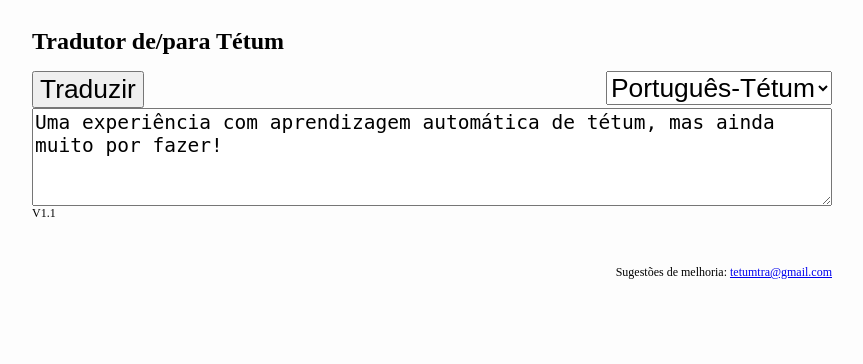
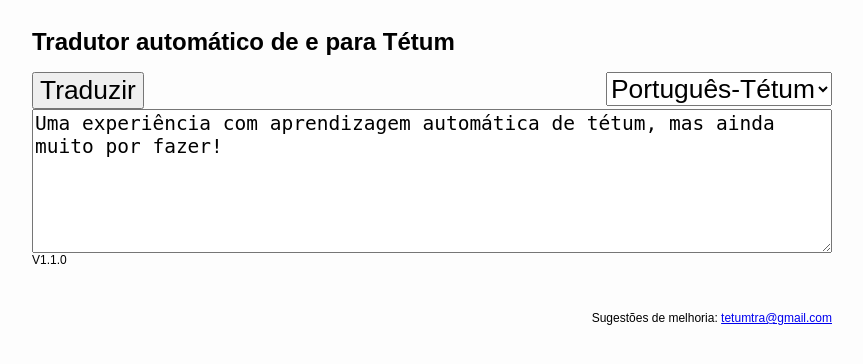
Before and after one commit to hhmlai/tetumtra-client, a Flask app: page / in a window 1280 px wide. Shown: the top 364 px of the page, without its empty margins (208-1071 px from the left). Run offline with Flask 2, Linux system fonts and the light colour scheme.

Commit message:
revisão

```diff
--- /dev/null
+++ b/google21617face6739290.html.txt
@@ -0,0 +1 @@
+google-site-verification: google21617face6739290.html
--- a/templates/index.html
+++ b/templates/index.html
@@ -1,5 +1,4 @@
 <html>
-
 <head>
   {{ pagedown.include_pagedown() }}
   <style>
@@ -16,6 +15,7 @@
     }
 
     .content {
+      font-family: arial, sans-serif;
       max-width: 800px;
       margin: auto;
     }
@@ -57,7 +57,7 @@
 
 <body>
   <div class="content">
-    <h1 style="font-size: 100%;">Tradutor de/para Tétum</h1>
+    <h1 style="font-size: 100%;">Tradutor automático de e para Tétum</h1>
     <form method="POST">
       <div style="float: right; ">
         <select id="lang" name="lang" style="font-size: 110%;">
@@ -68,9 +68,9 @@
       {{ form.hidden_tag() }}
       <div style="float: left;font-size: 110%;">{{ form.submit(class="button") }}</div>
       <div>
-        <div>{{ form.pagedown(only_input=True, rows=4, style='width:100%; font-size:100%') }}</div>
+        <div>{{ form.pagedown(only_input=True, rows=6, style='width:100%; font-size:100%') }}</div>
       </div>
-      <div style="font-size:50%;">V1.1</div>
+      <div style="font-size:50%;">V1.1.0</div>
     </form>
     {% if text %}
     <div style="font-size:70%;">Tradução / Tradusaun:</div>
@@ -85,5 +85,4 @@
     </footer>
   </div>
 </body>
-
 </html>
```
